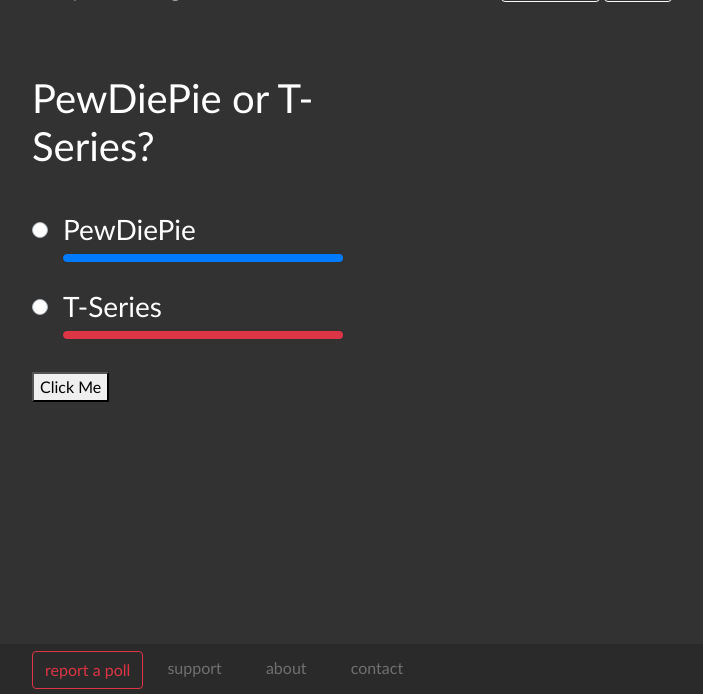
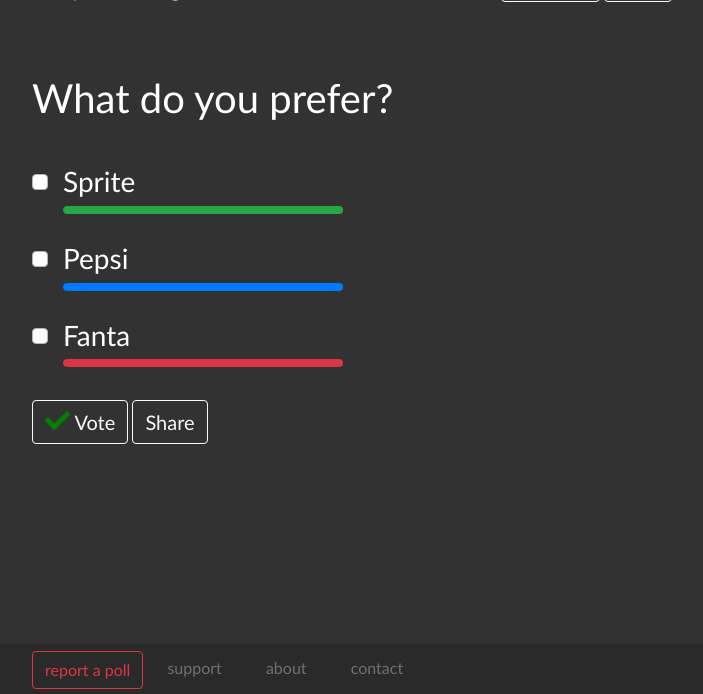
Before and after one commit to edikwhitman/simple-votings, a Django app: page /vote/ in a window 1280 px wide; the page is wider, and only the part inside the window is pictured. Shown: the part 106-800 px from the top of that part, without its empty margins (288-991 px from the left). Run offline with Django 3.2, Linux system fonts and the light colour scheme; some libraries are stand-ins or nearby versions.

Commit message:
Added checkbox in vote

```diff
--- a/static/css/main.css
+++ b/static/css/main.css
@@ -82,6 +82,15 @@ footer {
 	top: 40px;
 }
 
+.fa-check {
+	color: green;
+	font-size: 25px;
+}
+
+#XDXD {
+	font-size: 20px;
+}
+
 .footer-c {
 	position: relative;
 	top: 7px;
--- /dev/null
+++ b/vote/templates/many.html
@@ -0,0 +1,68 @@
+{% block js_for_vote %}
+	<script>
+		$(function () {
+			parameters = {
+				duration: 300
+			}
+			$('#XDXD').click(function () {
+				$('#XDXD').fadeOut(parameters);
+				$('#Sprite').css({'width': '32%'});
+				$('#Pepsi').css({'width': '47%'});
+				$('#Fanta').css({'width': '21%'});
+				$('h6#hide').css({'visibility':'visible'});
+			});
+		});
+	</script>
+{% endblock %}
+<h1>What do you prefer?</h1>
+<div class="kEk">
+	<div class="custom-control custom-checkbox">
+		<input type="checkbox" class="custom-control-input" id="customCheck1">
+		<label class="custom-control-label" for="customCheck1"/>
+		<div class="FIXED">
+			<h3>Sprite</h3>
+		</div>
+	</div>
+	<div class="move">
+		<h6 id="hide" style="visibility: hidden">32%</h6>
+		<div class="normal">
+			<div class="progress">
+				<div class="progress-bar bg-success" role="progressbar" style="width: 70%" id="Sprite"></div>
+			</div>
+		</div>
+	</div>
+	<div class="custom-control custom-checkbox">
+		<input type="checkbox" class="custom-control-input" id="customCheck2">
+		<label class="custom-control-label" for="customCheck2"/>
+		<div class="FIXED">
+			<h3>Pepsi</h3>
+		</div>
+	</div>
+	<div class="move">
+		<h6 id="hide" style="visibility: hidden">47%</h6>
+		<div class="normal">
+			<div class="progress">
+				<div class="progress-bar" role="progressbar" style="width: 70%" id="Pepsi"></div>
+			</div>
+		</div>
+	</div>
+	<div class="custom-control custom-checkbox">
+		<input type="checkbox" class="custom-control-input" id="customCheck3">
+		<label class="custom-control-label" for="customCheck3"/>
+		<div class="FIXED">
+			<h3>Fanta</h3>
+		</div>
+	</div>
+	<div class="move">
+		<h6 id="hide" style="visibility: hidden">21%</h6>
+		<div class="normal">
+			<div class="progress">
+				<div class="progress-bar bg-danger" role="progressbar" style="width: 70%" id="Fanta"></div>
+			</div>
+		</div>
+	</div>
+	<div class="btn-vote">
+		<button type="button" class="btn btn-outline-light" id="XDXD"><i class="fas fa-check"></i>   Vote</button>
+		<button type="button" class="btn btn-outline-light" id="XDXD">Share</button>
+	</div>
+</div>
--- a/vote/templates/vote.html
+++ b/vote/templates/vote.html
@@ -5,21 +5,10 @@
 		<link rel="stylesheet" type="text/css" href="{% static 'css/main.css' %}"/>
 		<link rel="shortcut icon" href="{% static 'img/favicon.ico' %}" type="image/x-icon">
 		<link rel="stylesheet" href="https://stackpath.bootstrapcdn.com/bootstrap/4.2.1/css/bootstrap.min.css" integrity="sha384-GJzZqFGwb1QTTN6wy59ffF1BuGJpLSa9DkKMp0DgiMDm4iYMj70gZWKYbI706tWS" crossorigin="anonymous">
+		<link rel="stylesheet" href="https://use.fontawesome.com/releases/v5.6.3/css/all.css" integrity="sha384-UHRtZLI+pbxtHCWp1t77Bi1L4ZtiqrqD80Kn4Z8NTSRyMA2Fd33n5dQ8lWUE00s/" crossorigin="anonymous">
 		<script src="{% static 'js/jquery-3.3.1.min.js' %}"></script>
 		<script src="{% static 'js/bootstrap.js' %}"></script>
-		<script>
-			$(function () {
-				parameters = {
-					duration: 300
-				}
-				$('#XDXD').click(function () {
-					$('#XDXD').fadeOut(parameters);
-					$('#PewDiePie').css({'width': '98%'});
-					$('#T-Series').css({'width': '2%'});
-					$('h6#hide').css({'visibility':'visible'});
-				});
-			});
-		</script>
+		{% block js_for_vote %}{% endblock %}
 	</head>
 	<body>
 		<header>
@@ -30,42 +19,11 @@
 			</div>
 		</header>
 		<div class="SV">
-			<h1>PewDiePie or T-Series?</h1>
-			<div class="kEk">
-				<div class="custom-control custom-radio">
-					<input type="radio" id="customRadioInline1" name="customRadioInline1" class="custom-control-input">
-					<label class="custom-control-label" for="customRadioInline1"/>
-					<div class="FIXED">
-						<h3>PewDiePie</h3>
-					</div>
-				</div>
-				<div class="move">
-					<h6 id="hide" style="visibility: hidden">98%</h6>
-					<div class="normal">
-						<div class="progress">
-							<div class="progress-bar" role="progressbar" style="width: 70%" id="PewDiePie"></div>
-						</div>
-					</div>
-				</div>
-				<div class="custom-control custom-radio custom-control-inline">
-					<input type="radio" id="customRadioInline2" name="customRadioInline1" class="custom-control-input">
-					<label class="custom-control-label" for="customRadioInline2"/>
-					<div class="FIXED">
-						<h3>T-Series</h3>
-					</div>
-				</div>
-				<div class="move">
-					<h6 id="hide" style="visibility: hidden">2%</h6>
-					<div class="normal">
-						<div class="progress">
-							<div class="progress-bar bg-danger" role="progressbar" style="width: 70%" id="T-Series"></div>
-						</div>
-					</div>
-				</div>
-				<div class="btn-vote">
-					<button id="XDXD">Click Me</button>
-				</div>
-			</div>
+			{% if vote.type == 'one' %}
+				{% include 'one.html' %}
+			{% else %}
+				{% include 'many.html' %}
+			{% endif %}
 		</div>
 		<footer>
 			<div class="footer-c">
```
Also changed, not shown: vote/templates/one.html (added, +52 -0 lines).
